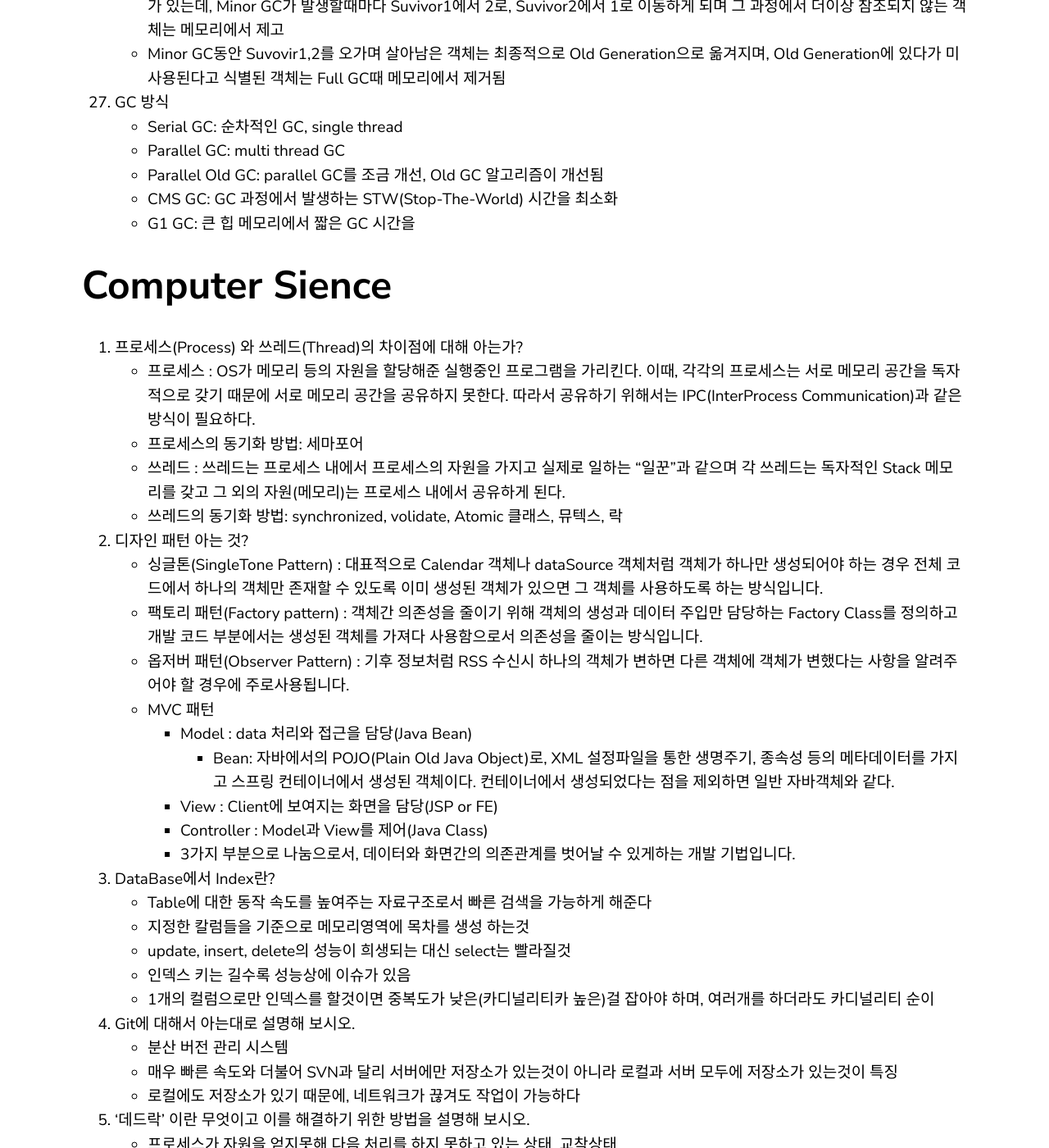
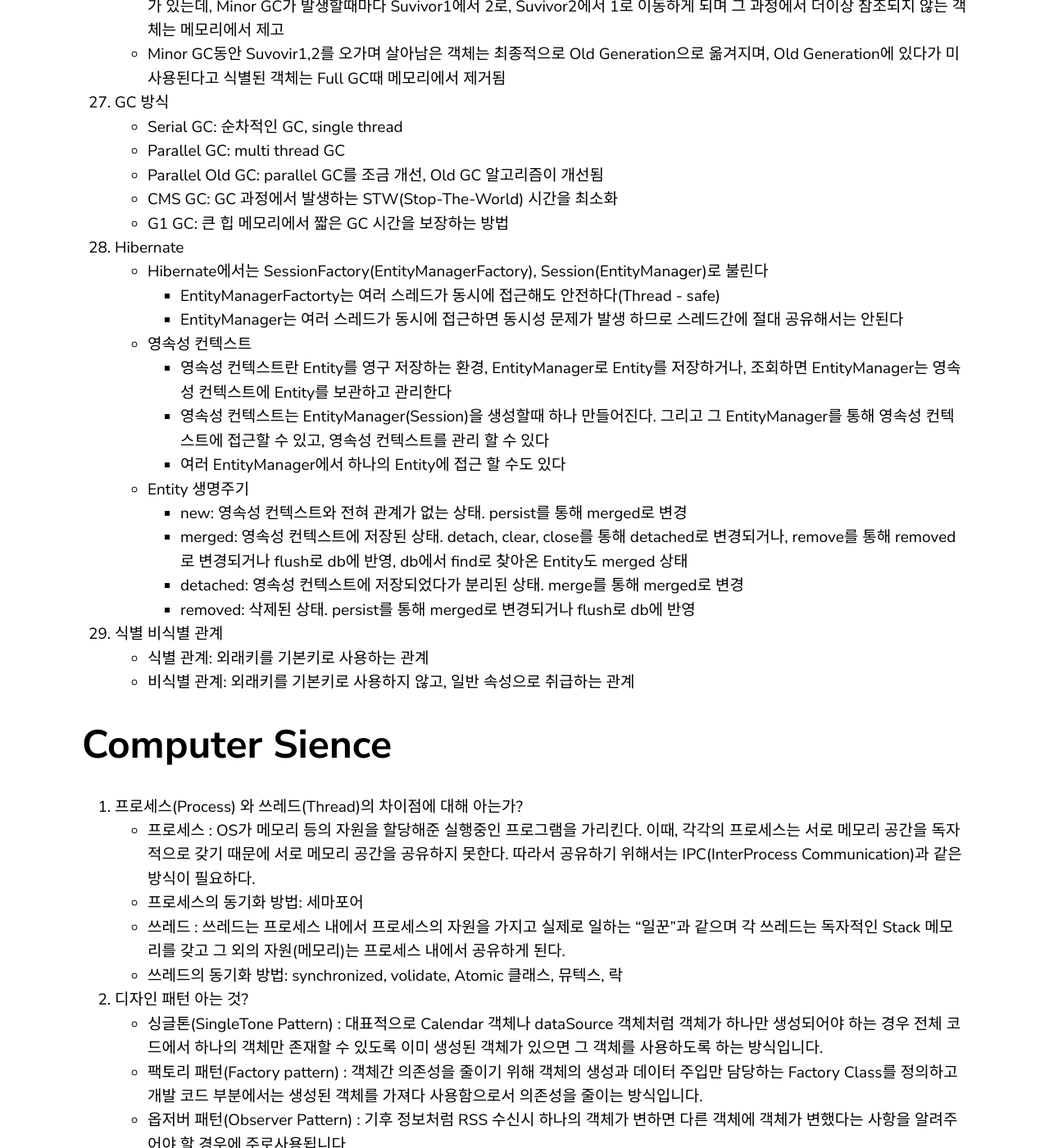
Before and after one commit to yoowonyoung/yoowonyoung.github.io, a Jekyll site: the page built from _posts/2020-08-11-Interview-03.md, in a window 1280 px wide and 1400 px high, scrolled down 7578 px. Shown: the whole window at 82% size. Built offline with Jekyll 4.4.1, drawn with Linux system fonts in a browser that asks for light colours; comment, search, counter and statistics services are not loaded; some of the changed text lies outside the part shown.

Commit message:
update interview

```diff
--- a/_posts/2020-08-11-Interview-03.md
+++ b/_posts/2020-08-11-Interview-03.md
@@ -215,7 +215,27 @@ categories: Interview
     - Parallel GC: multi thread GC
     - Parallel Old GC: parallel GC를 조금 개선, Old GC 알고리즘이 개선됨
     - CMS GC: GC 과정에서 발생하는 STW(Stop-The-World) 시간을 최소화
-    - G1 GC: 큰 힙 메모리에서 짧은 GC 시간을
+    - G1 GC: 큰 힙 메모리에서 짧은 GC 시간을 보장하는 방법
+
+28. Hibernate
+    - Hibernate에서는 SessionFactory(EntityManagerFactory), Session(EntityManager)로 불린다
+        * EntityManagerFactorty는 여러 스레드가 동시에 접근해도 안전하다(Thread - safe)
+        * EntityManager는 여러 스레드가 동시에 접근하면 동시성 문제가 발생 하므로 스레드간에 절대 공유해서는 안된다
+
+    - 영속성 컨텍스트
+        * 영속성 컨텍스트란 Entity를 영구 저장하는 환경, EntityManager로 Entity를 저장하거나, 조회하면 EntityManager는 영속성 컨텍스트에 Entity를 보관하고 관리한다
+        * 영속성 컨텍스트는 EntityManager(Session)을 생성할때 하나 만들어진다. 그리고 그 EntityManager를 통해 영속성 컨텍스트에 접근할 수 있고, 영속성 컨텍스트를 관리 할 수 있다
+        * 여러 EntityManager에서 하나의 Entity에 접근 할 수도 있다
+
+    - Entity 생명주기
+        * new: 영속성 컨텍스트와 전혀 관계가 없는 상태. persist를 통해 merged로 변경
+        * merged: 영속성 컨텍스트에 저장된 상태. detach, clear, close를 통해 detached로 변경되거나, remove를 통해 removed로 변경되거나 flush로 db에 반영, db에서 find로 찾아온 Entity도 merged 상태
+        * detached: 영속성 컨텍스트에 저장되었다가 분리된 상태. merge를 통해 merged로 변경
+        * removed: 삭제된 상태. persist를 통해 merged로 변경되거나 flush로 db에 반영
+
+29. 식별 비식별 관계
+    - 식별 관계: 외래키를 기본키로 사용하는 관계
+    - 비식별 관계: 외래키를 기본키로 사용하지 않고, 일반 속성으로 취급하는 관계
 
 
 # Computer Sience
@@ -679,3 +699,7 @@ categories: Interview
 
 27. JWT의 저장 위치
     - 기본적으로 쿠기에 저장, 쿠키 발급시 httpOnly, secure, sameSite flag 가 적용되면 좋음
+
+28. Spring DataSource sql 자동실행
+    - Spring Boot은 클래스패스 하위에 shema.sql과 data.sql이 있으면 앱이 구동될때 실행 하게 할 수 있음
+    - 그것을 위해서는 spring.datasource.initialization-mode의 옵션을 always를 주어야함(never시 실행 안함)
```
Also changed, not shown: _posts/2020-08-30-Effective-Java-40.md (+1 -1 lines).
